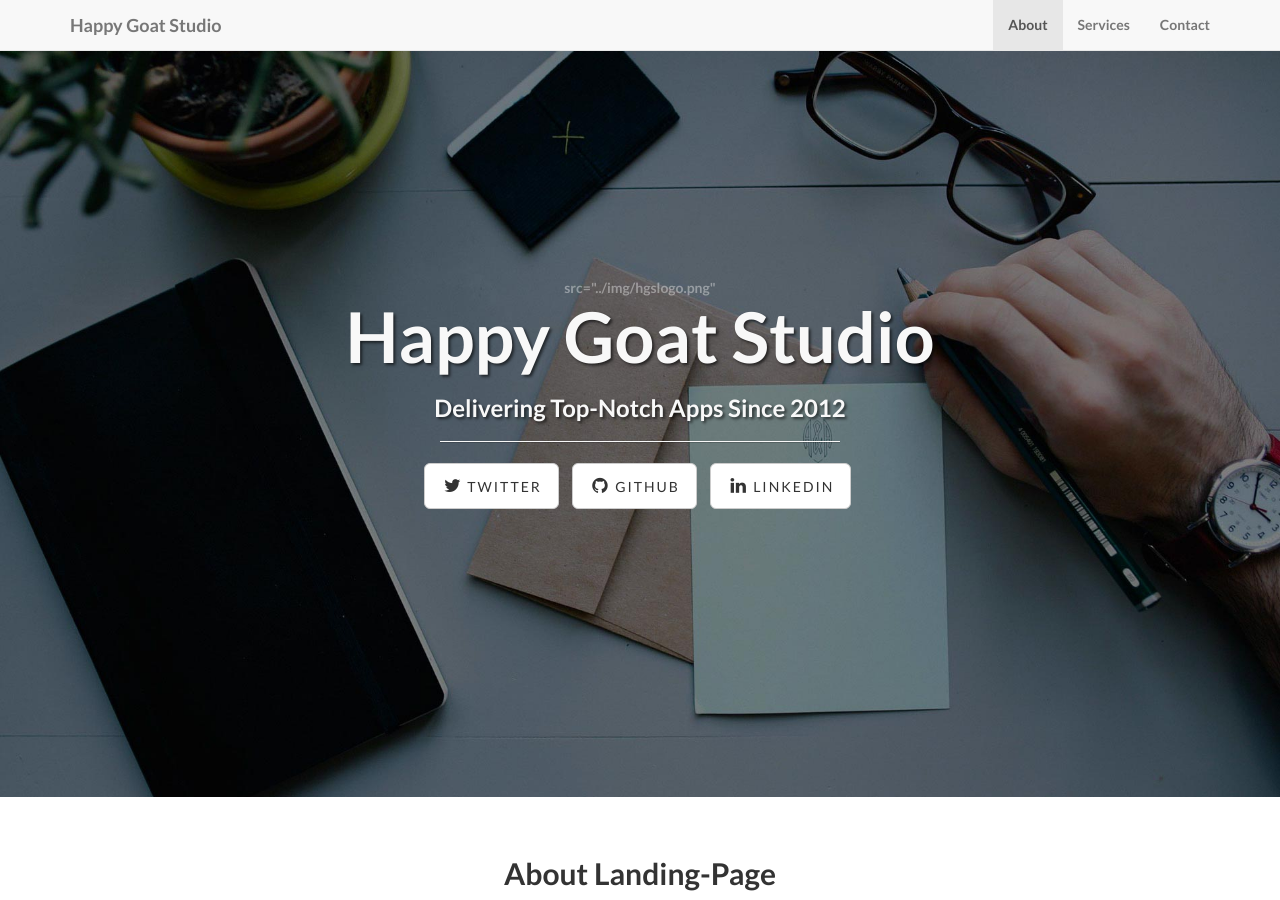
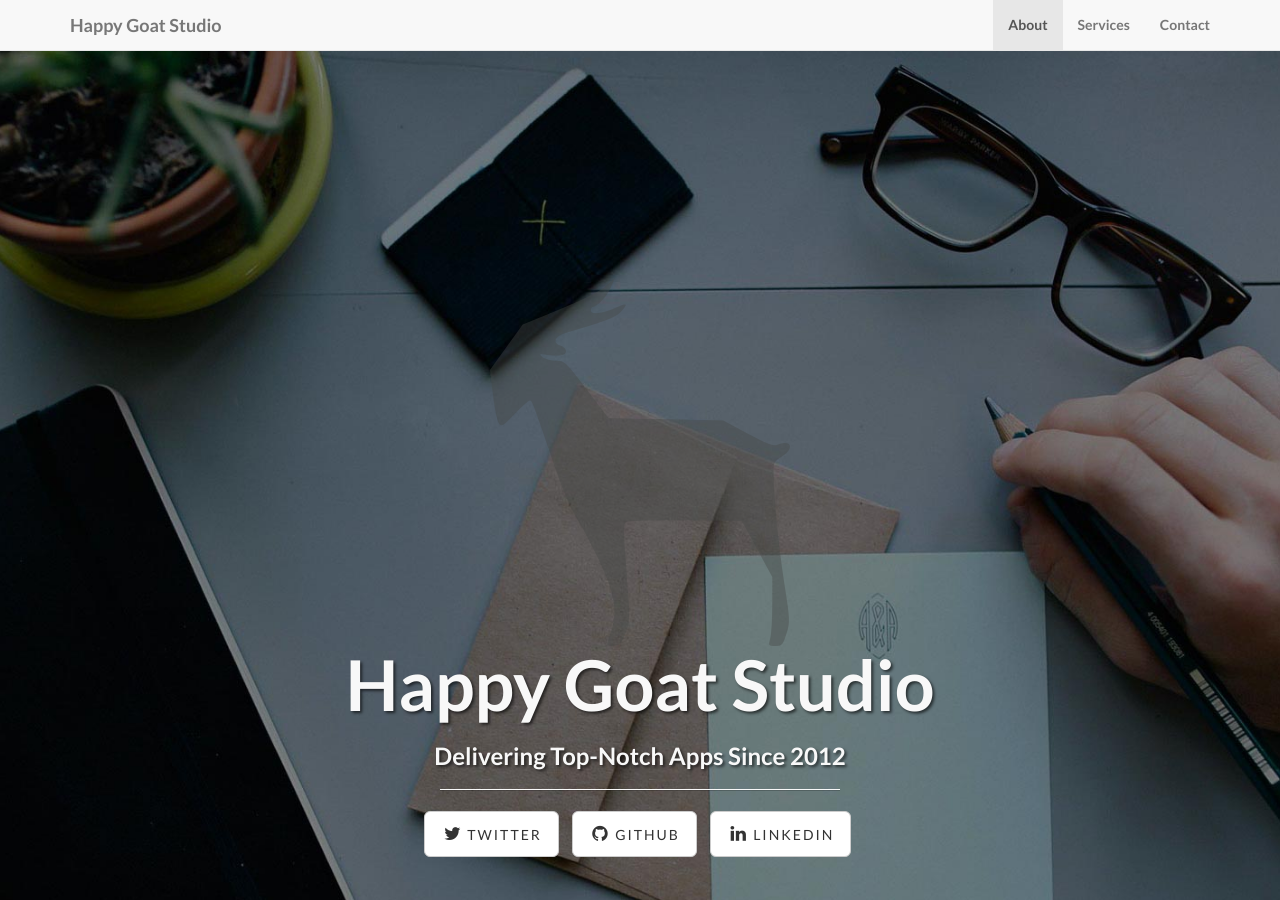
Before and after one commit to happygoatstudio/happygoatstudio.github.io, a Jekyll site: the page built from index.html, in a window 1280 px wide and 900 px high. Built offline with Jekyll 4.4.1, drawn with Linux system fonts in a browser that asks for light colours.

Commit message:
logo fix

```diff
--- a/_includes/header.html
+++ b/_includes/header.html
@@ -39,7 +39,7 @@
 			<div class="row">
 				<div class="col-lg-12">
 					<div class="intro-message">
-						<i1>src="../img/hgslogo.png"</i1>
+						<i1><img src="../img/hgslogo.png"></i1>
 						<h1>{{ page.title }}</h1>
 						<h3>{{ page.subTitle }}</h3>
 						<hr class="intro-divider">
```
